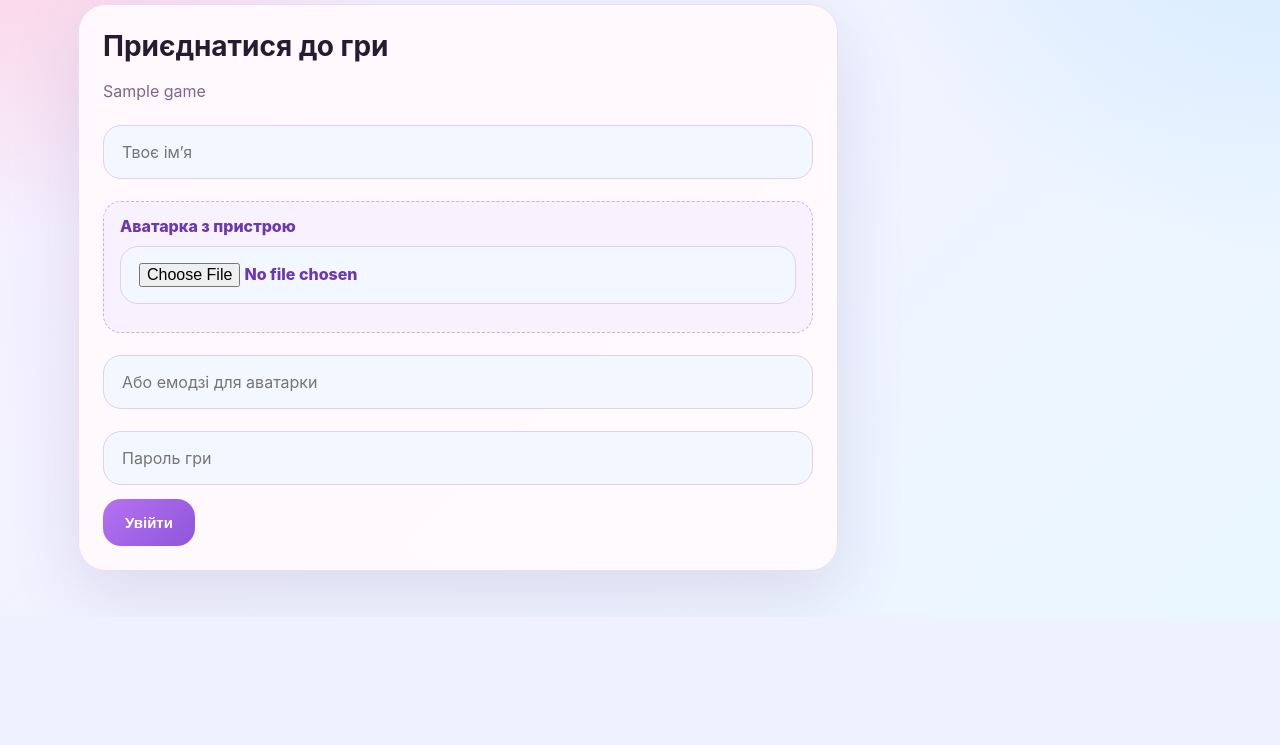
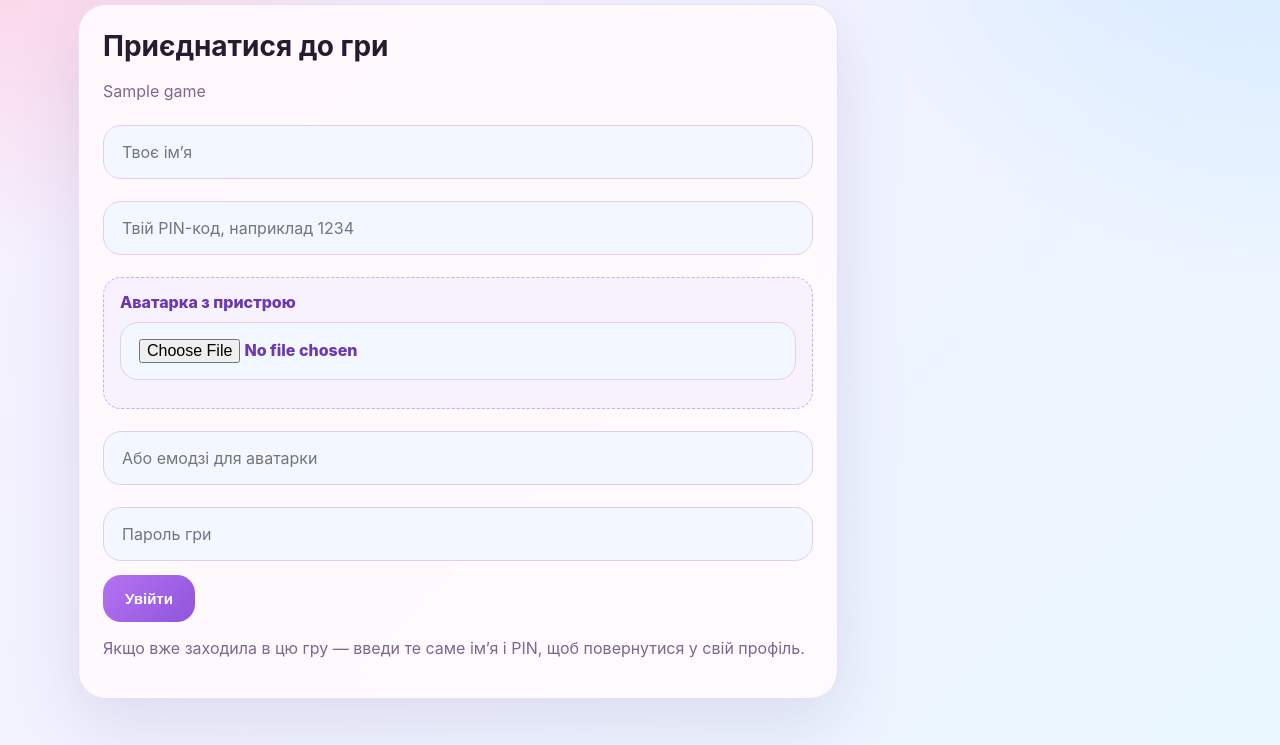
Before and after one commit to anastasiashoyko3-gif/variants_game, a Flask app: template templates/invite.html in a window 1280 px wide. Shown: the part 187-932 px from the top of the page. Before the commit the page ends 782 px from the top, so only its background shows below. Run offline with Flask 3, Linux system fonts and the light colour scheme; the template is opened without the code that fills it: most values are stand-ins (such as "Sample title", 1, 10 or a date in 2020); some libraries are stand-ins or nearby versions.

Commit message:
Update invite.html

```diff
--- a/templates/invite.html
+++ b/templates/invite.html
@@ -1 +1,33 @@
-{% extends 'base.html' %}{% block content %}<section class="card narrow"><h2>Приєднатися до гри</h2><p class="muted">{{game.title}}</p><form method="post" enctype="multipart/form-data"><input name="name" placeholder="Твоє імʼя"><label class="fileLabel">Аватарка з пристрою<input type="file" name="avatar_file" accept="image/*"></label><input name="avatar" placeholder="Або емодзі для аватарки"><input type="password" name="game_password" placeholder="Пароль гри"><button>Увійти</button></form>{% if error %}<p class="error">{{error}}</p>{% endif %}</section>{% endblock %}
+{% extends 'base.html' %}
+
+{% block content %}
+<section class="card narrow">
+  <h2>Приєднатися до гри</h2>
+  <p class="muted">{{game.title}}</p>
+
+  <form method="post" enctype="multipart/form-data">
+    <input name="name" placeholder="Твоє імʼя">
+
+    <input name="pin" placeholder="Твій PIN-код, наприклад 1234">
+
+    <label class="fileLabel">
+      Аватарка з пристрою
+      <input type="file" name="avatar_file" accept="image/*">
+    </label>
+
+    <input name="avatar" placeholder="Або емодзі для аватарки">
+
+    <input type="password" name="game_password" placeholder="Пароль гри">
+
+    <button>Увійти</button>
+  </form>
+
+  <p class="muted">
+    Якщо вже заходила в цю гру — введи те саме імʼя і PIN, щоб повернутися у свій профіль.
+  </p>
+
+  {% if error %}
+    <p class="error">{{error}}</p>
+  {% endif %}
+</section>
+{% endblock %}
```
